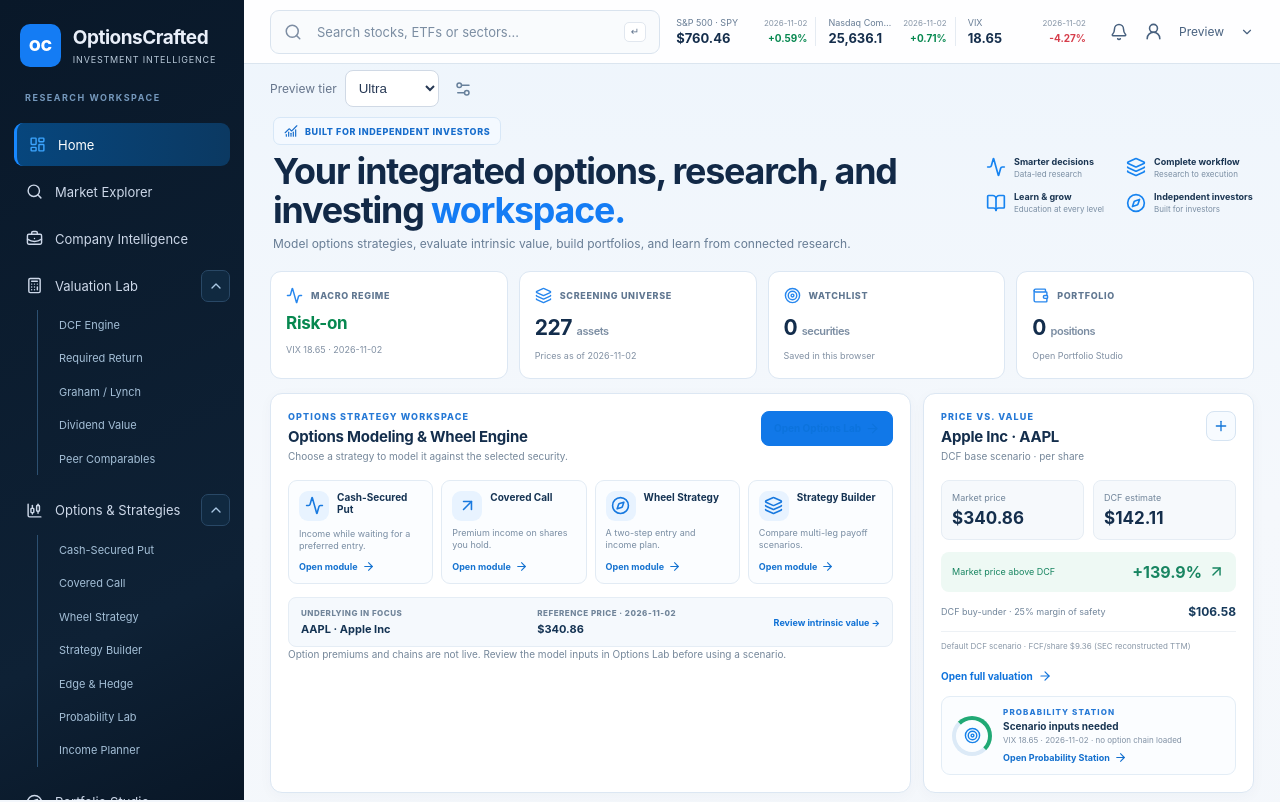
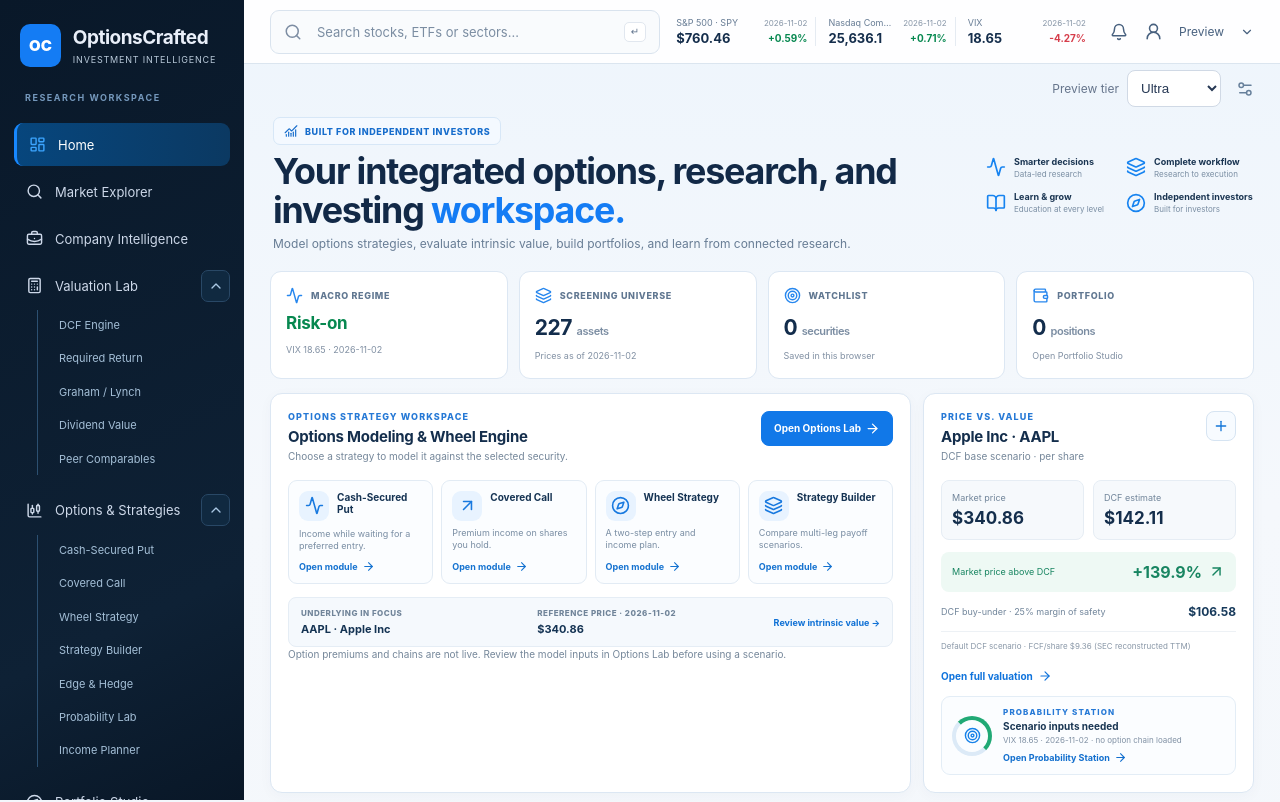
Before and after one commit to piergiorgiorocchini-maker/optioncrafted-tools-demo, a React (Vite) app in the folder platform-app/: page / in a window 1280 px wide. Shown: the top 802 px of the page. Built offline with nearby package versions, Linux system fonts and the light colour scheme.

Commit message:
Polish home header alignment and primary CTA contrast

```diff
--- a/platform-app/src/components/home-dashboard.css
+++ b/platform-app/src/components/home-dashboard.css
@@ -114,3 +114,7 @@
 .home-probability-teaser a{display:inline-flex;align-items:center;gap:4px;margin-top:2px;color:#126fce;font-size:9px;font-weight:750;text-decoration:none}
 @media(max-width:1050px){.home-promise-points{grid-template-columns:repeat(2,minmax(110px,1fr));max-width:300px}.home-promise-points small{display:none}}
 @media(max-width:760px){.home-promise-points{max-width:none;width:100%;grid-template-columns:repeat(2,minmax(120px,1fr));gap:9px}.home-promise-points>div{padding:7px;border:1px solid #e5edf5;border-radius:8px;background:#fff}.home-promise-points strong{white-space:normal}}
+
+
+.home-card-heading>a.home-button-primary{color:#fff}
+.terminal-heading-home .terminal-controls{margin-left:auto}
```
